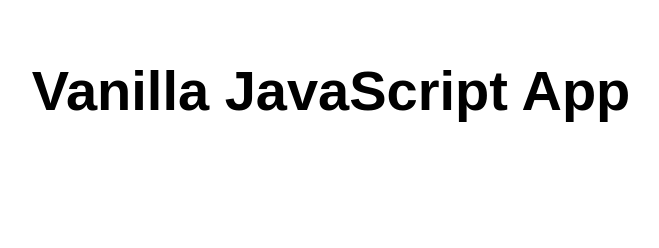
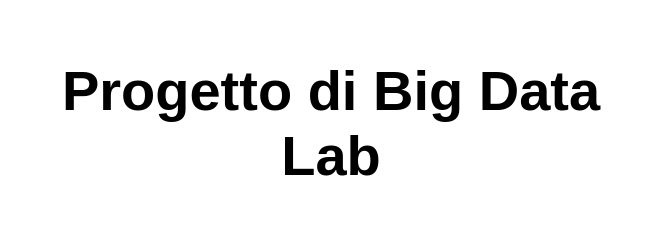
Before and after one commit to Simone-Damico/BDPLabAzure, a plain HTML site: page src/index.html in a window 1280 px wide. Shown: the whole page, without its empty margins (309-968 px from the left). Drawn offline with Linux system fonts and the light colour scheme.

Commit message:
Update index.html

```diff
--- a/src/index.html
+++ b/src/index.html
@@ -10,7 +10,7 @@
 
 <body>
   <main>
-    <h1>Vanilla JavaScript App</h1>
+    <h1> Progetto di Big Data Lab </h1>
   </main>
 </body>
 
```
